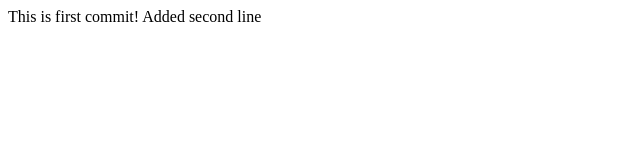
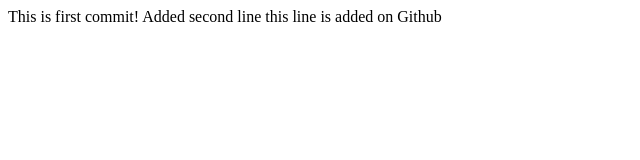
Before and after one commit to Vasylytsya777/home_work, a plain HTML site: page Index.html in a window 1280 px wide. Shown: the whole page, without its empty margins (0-640 px from the left). Drawn offline with Linux system fonts and the light colour scheme.

Commit message:
Update Index.html

```diff
--- a/Index.html
+++ b/Index.html
@@ -6,6 +6,10 @@
     <title>Document</title>
   </head>
   <body>
-    This is first commit! Added second line
+    This is first commit!
+
+    Added second line
+
+    this line is added on Github
   </body>
 </html>
```
